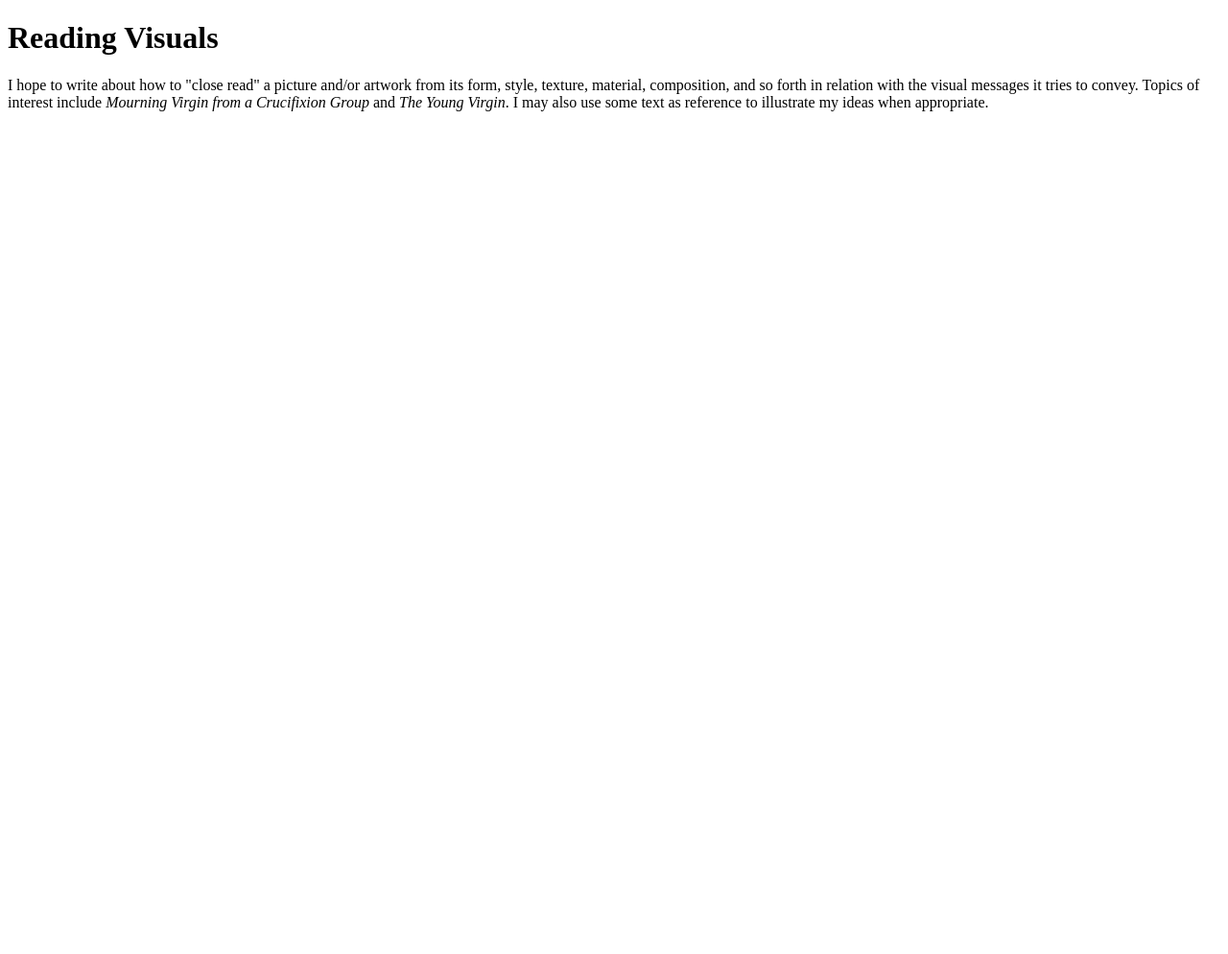
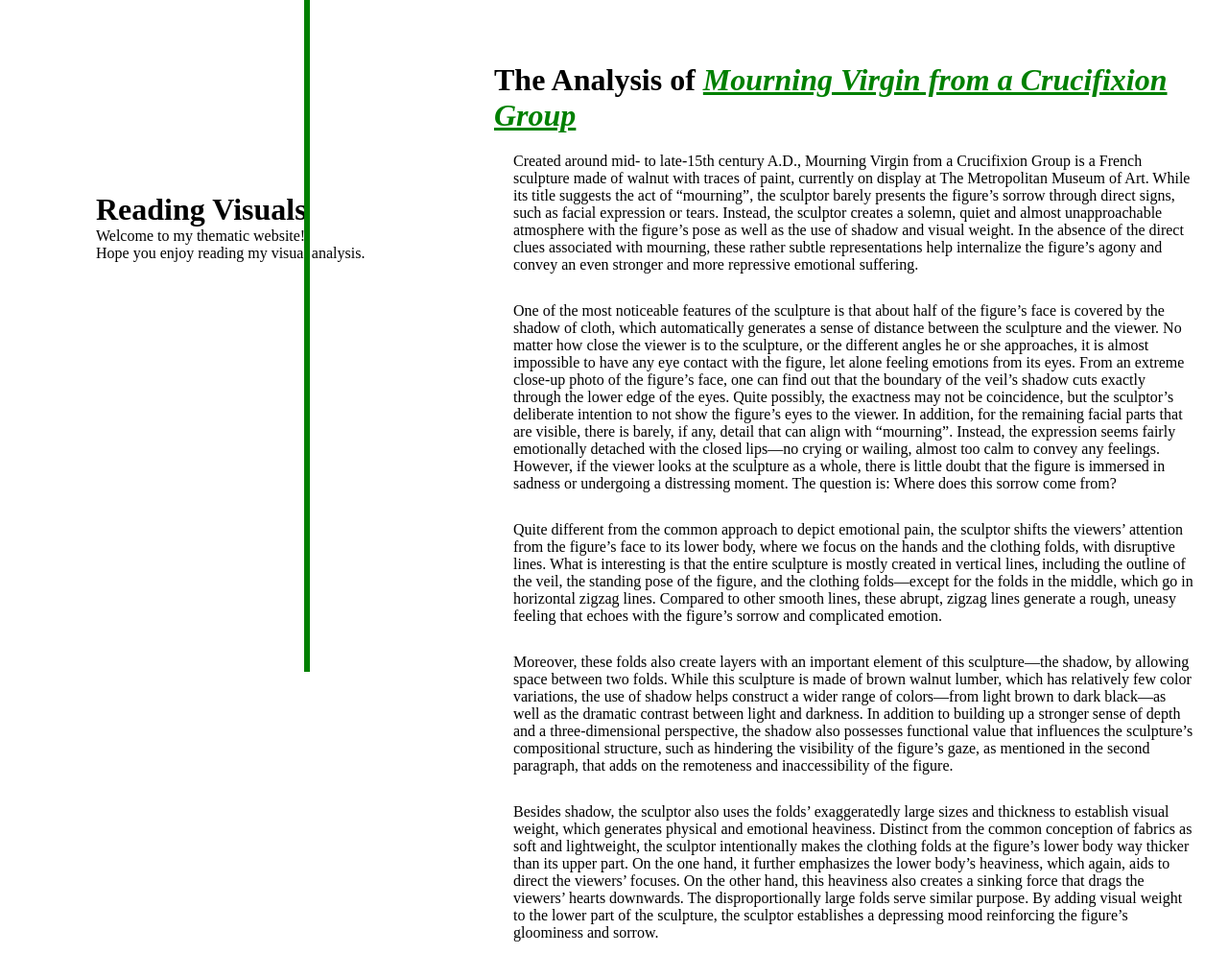
Before and after one commit to amytsai1025/amytsai1025.github.io, a plain HTML site: page thematic/index.html in a window 1280 px wide. Shown: the top 994 px of the page at 96% size. Before the commit the page ends 800 px from the top, so only its background shows below. Drawn offline with Linux system fonts and the light colour scheme.

Commit message:
thematic index

```diff
--- /dev/null
+++ b/thematic/index.css
@@ -0,0 +1,49 @@
+*{
+	margin: 0;
+	padding: 0;
+	box-sizing: border-box;
+}
+
+html{
+	height: 100%;
+	width: 100%;
+	overflow-x: hidden;
+	overflow-y: auto;
+}
+
+body{
+	height: 100%;
+	width: 100%;
+}
+
+section{
+	padding: 10px;
+	margin: 10px;
+}
+
+a{
+	color: green;
+}
+
+.intro{
+	position: absolute;
+	top: 200px;
+	left: 100px;
+}
+
+.vl {
+  border-left: 6px solid green;
+  height: 700px;
+  position: absolute;
+  left: 25%;
+  margin-left: -3px;
+  top: 0;
+}
+
+.content{
+	position: absolute;
+	top: 50px;
+	left: 500px;
+	padding: 5px;
+	margin: 10px;
+}
--- a/thematic/index.html
+++ b/thematic/index.html
@@ -1,15 +1,40 @@
 <!DOCTYPE html>
-<html lang="en-us"> <!-- Taiwan Chinese = zh-Hant-TW -->
+<html lang="en-us">
 	<head>
-		<!-- This is the title of my website -->
-		<title>Thematic Website Proposal</title>
+		<title>Amy's Thematic Website</title>
 		<meta charset="UTF-8">
+		<link rel="stylesheet" href="index.css">
 	</head>
 	<body>
-		<h1>Reading Visuals</h1>
-		<p>
-			I hope to write about how to "close read" a picture and/or artwork from its form, style, texture, material, composition, and so forth in relation with the visual messages it tries to convey. Topics of interest include <i>Mourning Virgin from a Crucifixion Group</i> and <i>The Young Virgin</i>. I may also use some text as reference to illustrate my ideas when appropriate.
-		</p>
-
+		<div class="intro">
+			<h1>Reading Visuals</h1>
+			<article>
+				Welcome to my thematic website!</br>Hope you enjoy reading my visual analysis.
+			</article>
+		</div>
+		<div class="vl"></div>
+		<div class="content">
+			<h1>The Analysis of <i><a href="https://www.metmuseum.org/art/collection/search/463786" target="_blank">Mourning Virgin from a Crucifixion Group</a></i></h1>
+			<article>
+				<section>
+				Created around mid- to late-15th century A.D., Mourning Virgin from a Crucifixion Group is a French sculpture made of walnut with traces of paint, currently on display at The Metropolitan Museum of Art. While its title suggests the act of “mourning”, the sculptor barely presents the figure’s sorrow through direct signs, such as facial expression or tears. Instead, the sculptor creates a solemn, quiet and almost unapproachable atmosphere with the figure’s pose as well as the use of shadow and visual weight. In the absence of the direct clues associated with mourning, these rather subtle representations help internalize the figure’s agony and convey an even stronger and more repressive emotional suffering.
+				</section>
+				<section>
+				One of the most noticeable features of the sculpture is that about half of the figure’s face is covered by the shadow of cloth, which automatically generates a sense of distance between the sculpture and the viewer. No matter how close the viewer is to the sculpture, or the different angles he or she approaches, it is almost impossible to have any eye contact with the figure, let alone feeling emotions from its eyes. From an extreme close-up photo of the figure’s face, one can find out that the boundary of the veil’s shadow cuts exactly through the lower edge of the eyes. Quite possibly, the exactness may not be coincidence, but the sculptor’s deliberate intention to not show the figure’s eyes to the viewer. In addition, for the remaining facial parts that are visible, there is barely, if any, detail that can align with “mourning”. Instead, the expression seems fairly emotionally detached with the closed lips—no crying or wailing, almost too calm to convey any feelings. However, if the viewer looks at the sculpture as a whole, there is little doubt that the figure is immersed in sadness or undergoing a distressing moment. The question is: Where does this sorrow come from?
+				</section>
+				<section>
+				Quite different from the common approach to depict emotional pain, the sculptor shifts the viewers’ attention from the figure’s face to its lower body, where we focus on the hands and the clothing folds, with disruptive lines. What is interesting is that the entire sculpture is mostly created in vertical lines, including the outline of the veil, the standing pose of the figure, and the clothing folds—except for the folds in the middle, which go in horizontal zigzag lines. Compared to other smooth lines, these abrupt, zigzag lines generate a rough, uneasy feeling that echoes with the figure’s sorrow and complicated emotion.
+				</section>
+				<section>
+				Moreover, these folds also create layers with an important element of this sculpture—the shadow, by allowing space between two folds. While this sculpture is made of brown walnut lumber, which has relatively few color variations, the use of shadow helps construct a wider range of colors—from light brown to dark black—as well as the dramatic contrast between light and darkness. In addition to building up a stronger sense of depth and a three-dimensional perspective, the shadow also possesses functional value that influences the sculpture’s compositional structure, such as hindering the visibility of the figure’s gaze, as mentioned in the second paragraph, that adds on the remoteness and inaccessibility of the figure.
+				</section>
+				<section>
+				Besides shadow, the sculptor also uses the folds’ exaggeratedly large sizes and thickness to establish visual weight, which generates physical and emotional heaviness. Distinct from the common conception of fabrics as soft and lightweight, the sculptor intentionally makes the clothing folds at the figure’s lower body way thicker than its upper part. On the one hand, it further emphasizes the lower body’s heaviness, which again, aids to direct the viewers’ focuses. On the other hand, this heaviness also creates a sinking force that drags the viewers’ hearts downwards. The disproportionally large folds serve similar purpose. By adding visual weight to the lower part of the sculpture, the sculptor establishes a depressing mood reinforcing the figure’s gloominess and sorrow.
+				</section>
+				<section>
+				Instead of revealing the sadness of the figure through evident hints, the sculptor takes a unique approach by dramatizing and distorting the inanimate elements—such as shadows and clothing folds—to shape the center of attention and impact visual weight. The effects of these inanimate things play a vital role by conveying the deep mourning and creating a distressing atmosphere. This observation, however, is not to ignore the sculptor’s attempt to imply complex emotions on lively objects as well. For instance, among the very few body parts revealed, the figure’s left hand appears to be tense that shows its nervousness while the right hand seems to soothe and repress it to stay calm, which also represents the contradiction between the figure’s inner sadness and its calm pose. Yet most importantly, the sculptor does empower the originally neutral elements to carry intense emotions, therefore drastically manipulate and impact the viewers’ perceptions and feelings of the sculpture.
+				</section>
+			</article>
+		</div>
 	</body>
 </html>
```
